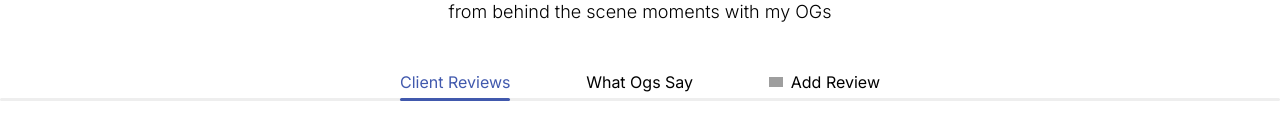
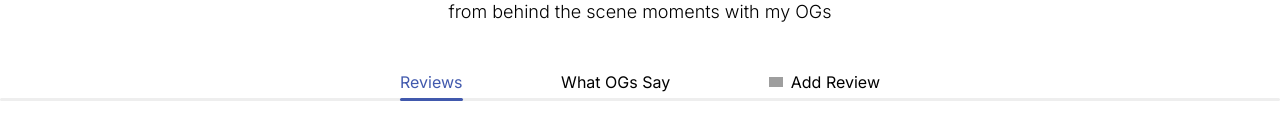
Before and after one commit to nathscode/whoisfde, a Next.js app: page / in a window 1280 px wide. Both pictures are taken after a click on the element "Reviews". Shown: the part 226-366 px from the top of the page. Built offline with nearby package versions, Linux system fonts and the light colour scheme; grey boxes are pictures that could not be loaded.

Commit message:
Update reviews.tsx

```diff
--- a/components/reviews/reviews.tsx
+++ b/components/reviews/reviews.tsx
@@ -40,8 +40,8 @@ export default function Reviews() {
             }
           }}
         >
-          <div>Client Reviews</div>
-          <div>What Ogs Say</div>
+          <div>Reviews</div>
+          <div>What OGs Say</div>
           <div className="flex gap-2 items-center">
             <div>
               {position.current !== 2 ? (
```
